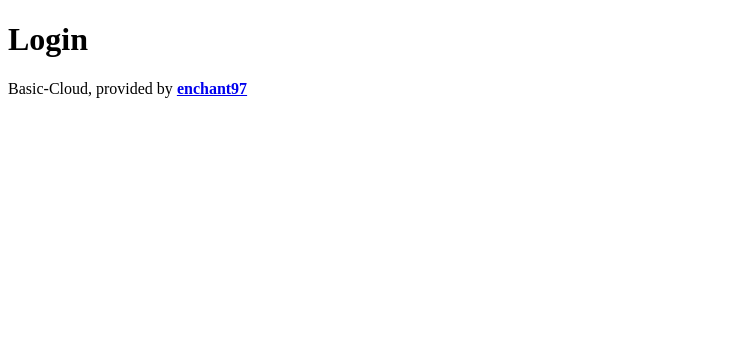
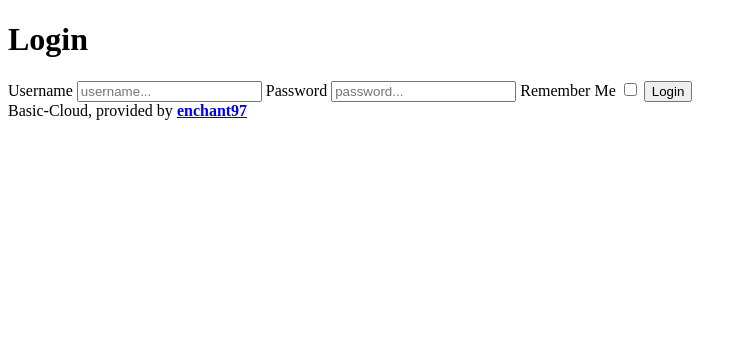
Before and after one commit to enchant97/basic-cloud, a FastAPI app: page /login in a window 1280 px wide. Shown: the top 340 px of the page, without its empty margins (0-747 px from the left). Run offline with FastAPI, Linux system fonts and the light colour scheme; parts of the project's set-up code (start-up, migrations or seed data) failed here and were passed over.

Commit message:
add login page & redirect when not logged in

```diff
--- /dev/null
+++ b/basic_cloud/static/errors.js
@@ -0,0 +1,11 @@
+/**
+ * when the login fails
+ * (either incorrect username or password)
+ */
+class InvalidLoginError {
+    constructor(message) {
+        this.name = 'InvalidLoginError';
+        this.message = message || '';
+        this.stack = (new Error()).stack;
+    }
+}
--- a/basic_cloud/static/script.js
+++ b/basic_cloud/static/script.js
@@ -1,4 +1,11 @@
 const TOKEN_KEY = "token";
+
+/**
+ * redirect to the login page
+ */
+function navigate_to_login() {
+    window.location.href = "/login";
+}
 
 /**
  * delete a parents children
@@ -74,10 +81,19 @@ function get_auth_headers(content_type = "application/json") {
     }
 }
 
-function update_curr_dur_status(new_location) {
+/**
+ * updates the current directory element
+ */
+function update_curr_dir_status(new_location) {
     document.getElementById("curr-directory").innerText = "Location: /" + new_location;
 }
 
+/**
+ * fetches a new token with given credentials
+ * @param {string} username
+ * @param {string} password
+ * @returns the token
+ */
 async function fetch_token(username, password) {
     const resp = await fetch("/token",
         {
@@ -85,7 +101,9 @@ async function fetch_token(username, password) {
             body: `grant_type=password&username=${username}&password=${password}`,
             headers: { "Content-Type": "application/x-www-form-urlencoded" },
         });
-    // TODO add error handling
+    if (resp.status === 401) {
+        throw new InvalidLoginError("invalid login details");
+    }
     const token = await resp.json();
     return token.access_token;
 }
@@ -98,7 +116,7 @@ async function fetch_dir_content(directory) {
             headers: get_auth_headers(),
         }
     );
-    // TODO add error handling
+    if (resp.status === 401) { navigate_to_login(); }
     return await resp.json();
 }
 
@@ -109,16 +127,23 @@ async function fetch_root_dirs() {
             headers: get_auth_headers(),
         }
     );
-    // TODO add error handling
+    if (resp.status === 401) { navigate_to_login(); }
     return await resp.json();
 }
 
-async function do_login() {
-    const username = prompt("enter username");
-    const password = prompt("enter password");
+async function do_login(username, password, rememberme) {
+    // get a token
     token = await fetch_token(username, password);
+    // remove tokens from browser storage
     localStorage.removeItem(TOKEN_KEY);
-    sessionStorage.setItem(TOKEN_KEY, token);
+    sessionStorage.removeItem(TOKEN_KEY);
+    // store the tokens
+    if (rememberme) {
+        localStorage.setItem(TOKEN_KEY, token);
+    }
+    else{
+        sessionStorage.setItem(TOKEN_KEY, token);
+    }
 }
 
 async function load_roots() {
@@ -128,7 +153,7 @@ async function load_roots() {
     delete_children(folders_elem);
     append_path_row(folders_elem, roots.shared, roots.shared, true);
     append_path_row(folders_elem, roots.home, roots.home, true);
-    update_curr_dur_status("");
+    update_curr_dir_status("");
 }
 
 /**
@@ -147,13 +172,35 @@ async function change_directory(new_directory) {
     append_path_row(folders_elem, get_parent_dir(new_directory), "..", true);
 
     dir_content.forEach(path_content => {
-        combined_path = new_directory + "/" + path_content.name;
+        const path_name = path_content.name;
+        combined_path = new_directory + "/" + path_name;
         if (path_content.meta.is_directory) {
-            append_path_row(folders_elem, combined_path, path_content.name, true);
+            append_path_row(folders_elem, combined_path, path_name, true);
         }
         else {
-            append_path_row(files_elem, combined_path, path_content.name, false);
+            append_path_row(files_elem, combined_path, path_name, false);
         }
     });
-    update_curr_dur_status(new_directory);
+    update_curr_dir_status(new_directory.replace("\\", "/"));
 }
+
+/**
+ * handle the login form being submitted
+ */
+function handle_login_form() {
+    const username = document.getElementById("username");
+    const password = document.getElementById("password");
+    const rememberme = document.getElementById("rememberme");
+
+    do_login(username.value, password.value, rememberme.checked)
+        .then(_ => {
+            window.location.href = "/";
+        }).catch(err => {
+            if (err instanceof InvalidLoginError) {
+                password.value = "";
+                alert(err.message);
+                password.focus();
+            }
+            else { throw err;}
+        });
+}
--- a/basic_cloud/templates/login.html
+++ b/basic_cloud/templates/login.html
@@ -1,5 +1,13 @@
 {% extends "/shared/base.html" %}
 {% block title %}Login{% endblock %}
 {% block main %}
-
+<form action="" onsubmit="return false;" id="login-form">
+    <label for="username">Username</label>
+    <input type="text" id="username" required placeholder="username...">
+    <label for="password">Password</label>
+    <input type="password" id="password" required placeholder="password...">
+    <label for="rememberme">Remember Me</label>
+    <input type="checkbox" name="rememberme" id="rememberme">
+    <button type="submit" onclick="handle_login_form()">Login</button>
+</form>
 {% endblock %}
--- a/basic_cloud/templates/shared/base.html
+++ b/basic_cloud/templates/shared/base.html
@@ -5,6 +5,7 @@
     <meta charset="UTF-8">
     <title>{% block title %}{% endblock %} | Basic Cloud</title>
     <meta name="viewport" content="width=device-width, initial-scale=1.0">
+    <script src="/static/errors.js"></script>
     <script src="/static/script.js"></script>
     {% block extrahead %}{% endblock %}
 </head>
```
